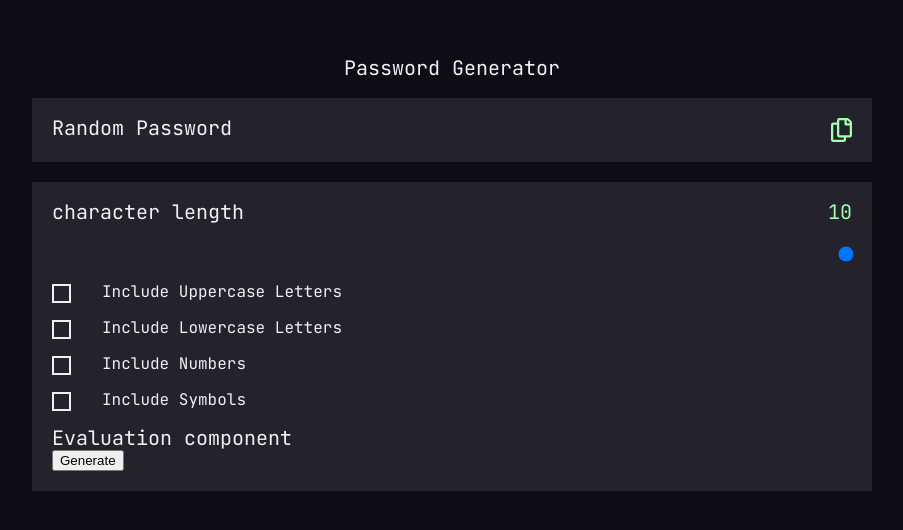
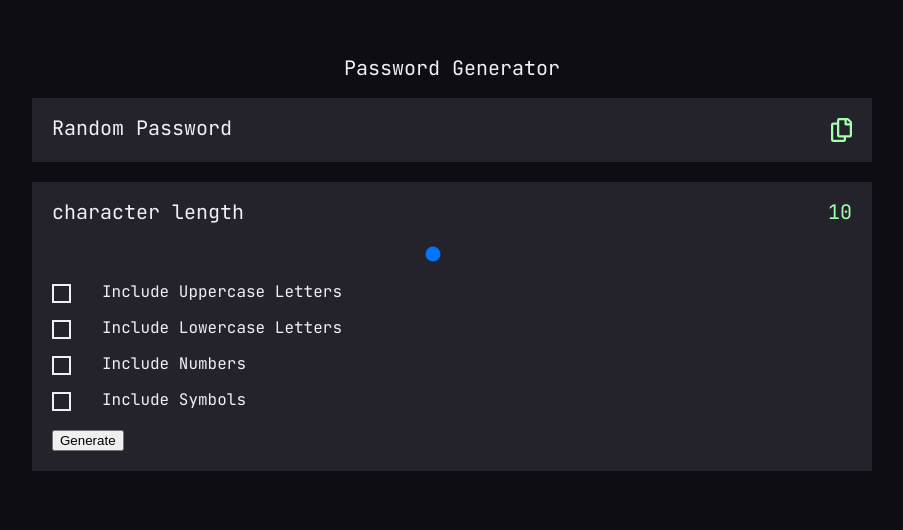
Before and after one commit to nicolenam/passwordGenerator, a React (Create React App) app: page / in a window 1280 px wide. Shown: the part 242-772 px from the top of the page, without its empty margins (188-1091 px from the left). Built offline with nearby package versions, Linux system fonts and the light colour scheme.

Commit message:
Added state to keep track of the slider value

```diff
--- a/src/Components/Form.js
+++ b/src/Components/Form.js
@@ -1,42 +1,28 @@
+import { useState } from 'react';
+import OptionsList from "./OptionsList";
+import Evaluation from "./Evaluation";
 
 const Form = () =>{
+
+    const [length, setLength] = useState(10);
+
+    const handleChange = (e) =>{
+        setLength(e.target.value)
+    }
 
     return(
         <form className="wrapper">
             <div className="sliderContainer">
                 <h2>character length</h2>
-                <p>10</p>
+                <p>{length}</p>
             </div>
             <label className="sr-only">slider</label>
-            <input className="slider" type="range" min="1" max="20" />
+            <input className="slider" type="range" value={length} min="1" max="20" onChange={handleChange}/>
             <div className="optionsContainer">
-                <div>
-                    <label  className="optionsItem">Include Uppercase Letters
-                        <input type="checkbox"/>
-                        <span className="checkmark"></span>
-                    </label>
-                </div>
-                <div>
-                    <label  className="optionsItem">Include Lowercase Letters
-                        <input type="checkbox"/>
-                        <span className="checkmark"></span>
-                    </label>
-                </div>
-                <div>
-                    <label  className="optionsItem">Include Numbers
-                        <input type="checkbox"/>
-                        <span className="checkmark"></span>
-                    </label>
-                </div>
-                <div>
-                    <label  className="optionsItem">Include Symbols
-                        <input type="checkbox"/>
-                        <span className="checkmark"></span>
-                    </label>
-                </div>
+                <OptionsList />
             </div>
             <div>
-                Evaluation component
+                <Evaluation />
             </div>
             <button>Generate</button>
         </form>
--- a/src/Components/OptionsList.js
+++ b/src/Components/OptionsList.js
@@ -1,7 +1,31 @@
 const OptionsList = () =>{
     return(
-        <li>
-        </li>
+        <>
+            <div>
+                <label  className="optionsItem">Include Uppercase Letters
+                    <input type="checkbox"/>
+                    <span className="checkmark"></span>
+                </label>
+            </div>
+            <div>
+                <label  className="optionsItem">Include Lowercase Letters
+                    <input type="checkbox"/>
+                    <span className="checkmark"></span>
+                </label>
+            </div>
+            <div>
+                <label  className="optionsItem">Include Numbers
+                    <input type="checkbox"/>
+                    <span className="checkmark"></span>
+                </label>
+            </div>
+            <div>
+                <label  className="optionsItem">Include Symbols
+                    <input type="checkbox"/>
+                    <span className="checkmark"></span>
+                </label>
+            </div>
+        </>
     )
 }
 
```
